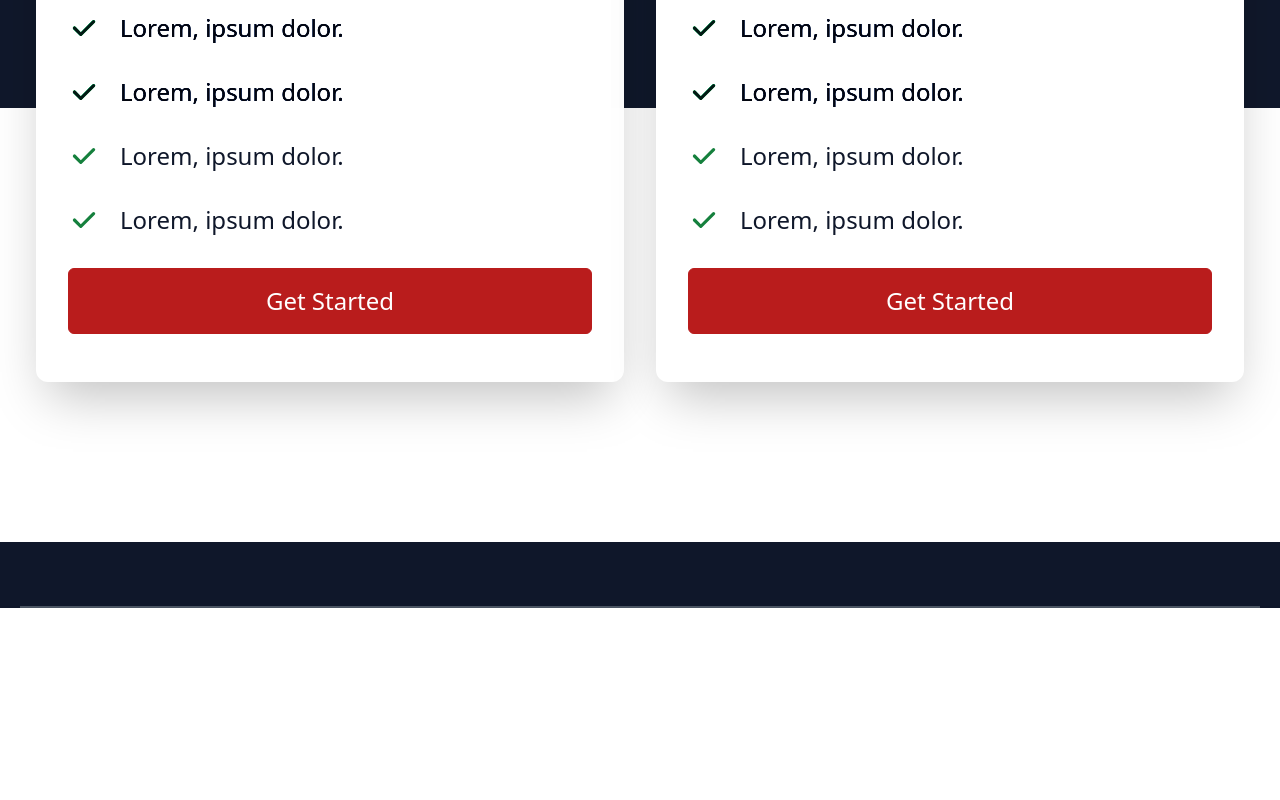
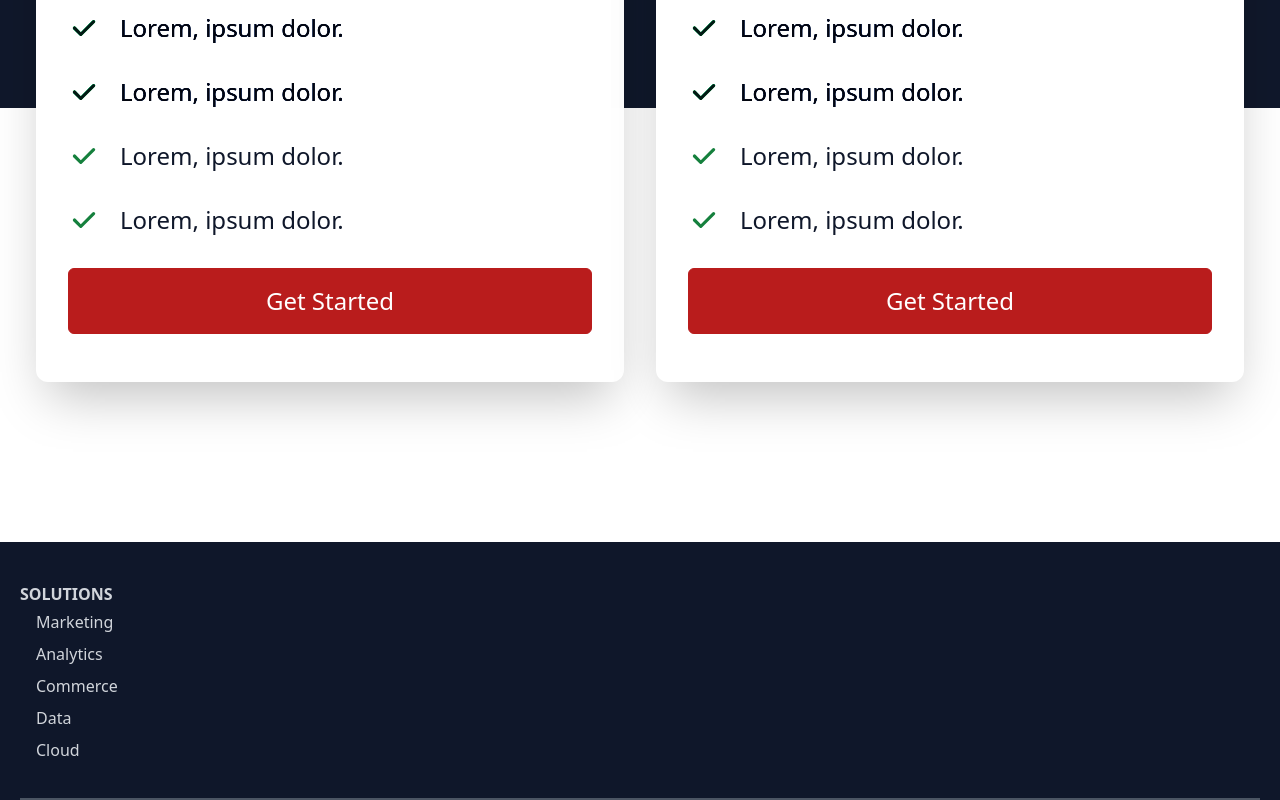
Before and after one commit to kwakyebrilliant/cloud-app-tailwind, a React (Create React App) app: page / in a window 1280 px wide. Shown: the part 3742-4542 px from the top of the page. Before the commit the page ends 4350 px from the top, so only its background shows below. Built offline with nearby package versions, Linux system fonts and the light colour scheme.

Commit message:
ul added

```diff
--- a/src/components/Footer.jsx
+++ b/src/components/Footer.jsx
@@ -14,7 +14,14 @@ const Footer = () => {
         <div className='max-w-[1240px] mx-auto grid grid-cols-2 md:grid-cols-6 border-b-2 border-gray-600 py-8'>
 
             <div>
-
+                <h6 className='font-bold uppercase pt-2'>Solutions</h6>
+                <ul>
+                    <li className='py-1'>Marketing</li>
+                    <li className='py-1'>Analytics</li>
+                    <li className='py-1'>Commerce</li>
+                    <li className='py-1'>Data</li>
+                    <li className='py-1'>Cloud</li>
+                </ul>
             </div>
 
         </div>
```
